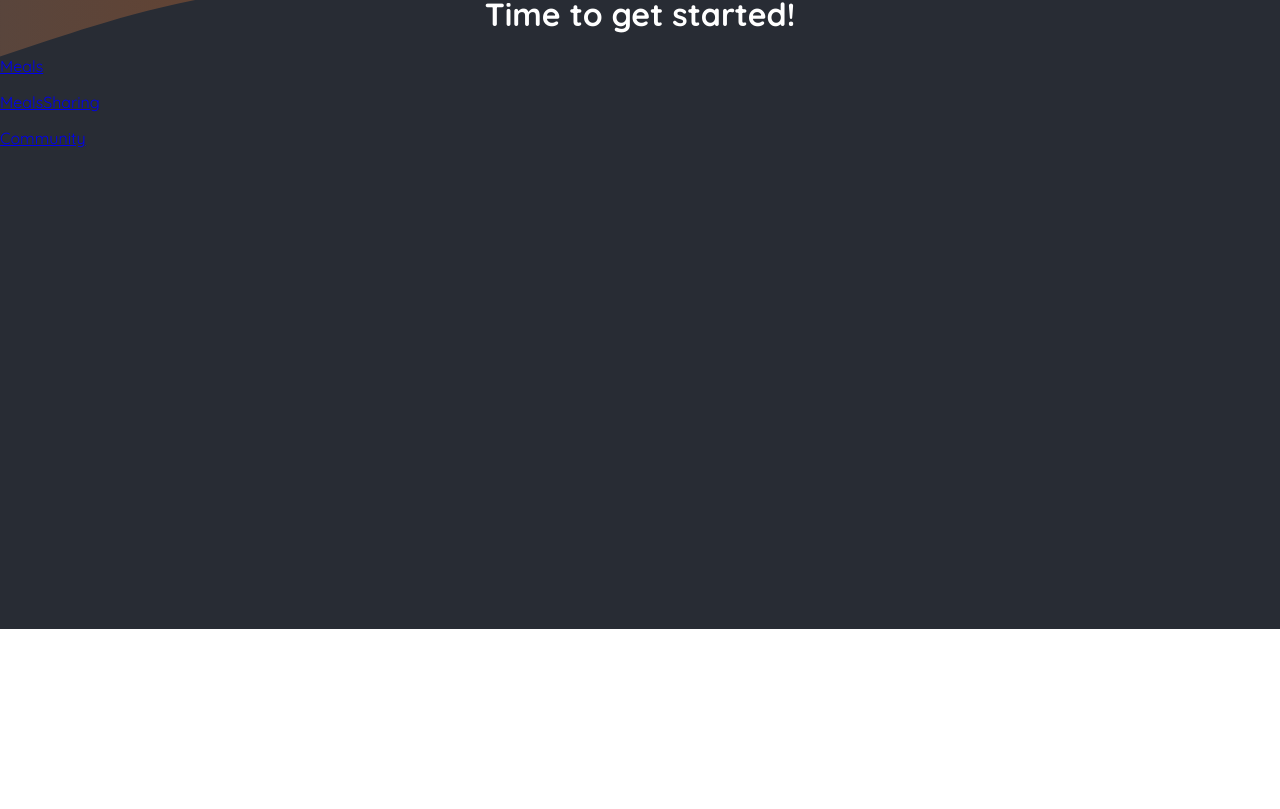
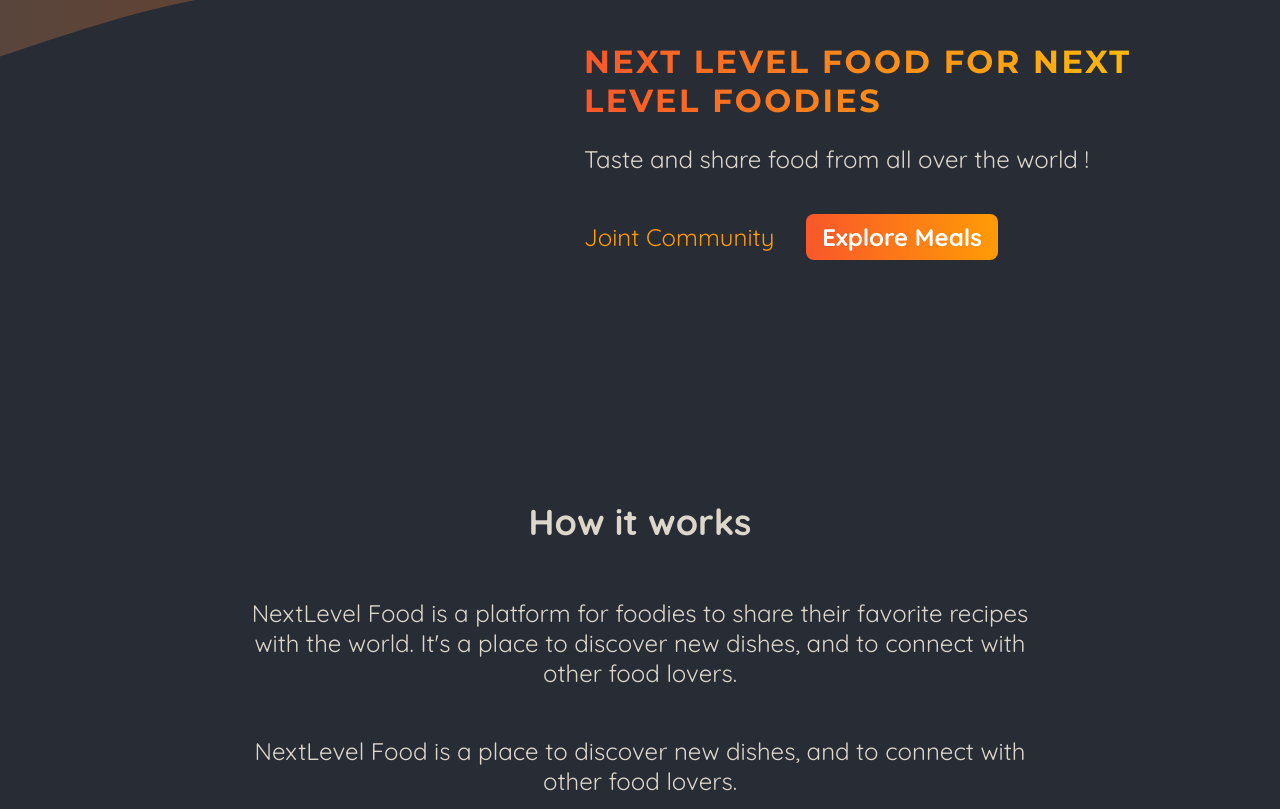
Before and after one commit to unlike1abhinav/Foodies, a Next.js app: page / in a window 1280 px wide. Shown: the part 171-980 px from the top of the page. Before the commit the page ends 800 px from the top, so only its background shows below. Built offline with nearby package versions, Linux system fonts and the light colour scheme.

Commit message:
main-page-setup

```diff
--- a/app/page.js
+++ b/app/page.js
@@ -1,14 +1,49 @@
 import Link from "next/link";
+import classes from './page.module.css';
 
 export default function Home() {
   return (
-    <main>
-      <h1 style={{ color: 'white', textAlign: 'center' }}>
-        Time to get started!
-      </h1>
-      <p><Link href="/meals">Meals</Link></p>
-      <p><Link href="/meals/share">MealsSharing</Link></p>
-      <p><Link href="/community">Community</Link></p>
-    </main>
+    <>
+      <header className={classes.header}>
+        <div className={classes.slideshow}></div>
+        <div>
+          <div className={classes.hero}>
+            <h1>Next Level Food For Next Level Foodies</h1>
+            <p>Taste and share food from all over the world !</p>
+          </div>
+          <div className={classes.cta}>
+            <Link href="/community">Joint Community</Link>
+            <Link href="/meals">Explore Meals</Link>
+          </div>
+        </div>
+      </header>
+      <main>
+        <section className={classes.section}>
+          <h2>How it works</h2>
+          <p>
+            NextLevel Food is a platform for foodies to share their favorite
+            recipes with the world. It&apos;s a place to discover new dishes,
+            and to connect with other food lovers.
+          </p>
+          <p>
+            NextLevel Food is a place to discover new dishes, and to connect
+            with other food lovers.
+          </p>
+        </section>
+
+        <section className={classes.section}>
+          <h2>Why NextLevel Food?</h2>
+          <p>
+            NextLevel Food is a platform for foodies to share their favorite
+            recipes with the world. It&apos;s a place to discover new dishes,
+            and to connect with other food lovers.
+          </p>
+          <p>
+            NextLevel Food is a place to discover new dishes, and to connect
+            with other food lovers.
+          </p>
+        </section>
+      </main>
+    </>
   );
 }
--- /dev/null
+++ b/app/page.module.css
@@ -0,0 +1,75 @@
+.header {
+  display: flex;
+  gap: 3rem;
+  margin: 3rem auto;
+  width: 90%;
+  max-width: 75rem;
+}
+
+.slideshow {
+  width: 40rem;
+  height: 25rem;
+}
+
+.hero {
+  color: #ddd6cb;
+  font-size: 1.5rem;
+}
+
+.hero h1 {
+  font-size: 2rem;
+  font-weight: bold;
+  font-family: 'Montserrat', sans-serif;
+  letter-spacing: 0.15rem;
+  text-transform: uppercase;
+  background: linear-gradient(90deg, #f9572a, #ffc905);
+  background-clip: text;
+  -webkit-background-clip: text;
+  -webkit-text-fill-color: transparent;
+}
+
+.cta {
+  font-size: 1.5rem;
+  display: flex;
+  gap: 1rem;
+}
+
+.cta a {
+  display: inline-block;
+  margin-top: 1rem;
+  padding: 0.5rem 1rem;
+  border-radius: 0.5rem;
+  background: linear-gradient(90deg, #f9572a, #ff9b05);
+  color: #ffffff;
+  font-weight: bold;
+  text-decoration: none;
+}
+
+.cta a:hover,
+.cta a:active {
+  background: linear-gradient(90deg, #fd4715, #f9b241);
+}
+
+.cta a:first-child {
+  background: transparent;
+  font-weight: normal;
+  color: #ff9b05;
+  padding-left: 0;
+}
+
+.cta a:first-child:hover,
+.cta a:first-child:active {
+  background: transparent;
+  color: #f9b241;
+}
+
+.section {
+  display: flex;
+  flex-direction: column;
+  color: #ddd6cb;
+  font-size: 1.5rem;
+  max-width: 50rem;
+  width: 90%;
+  margin: 2rem auto;
+  text-align: center;
+}
```
